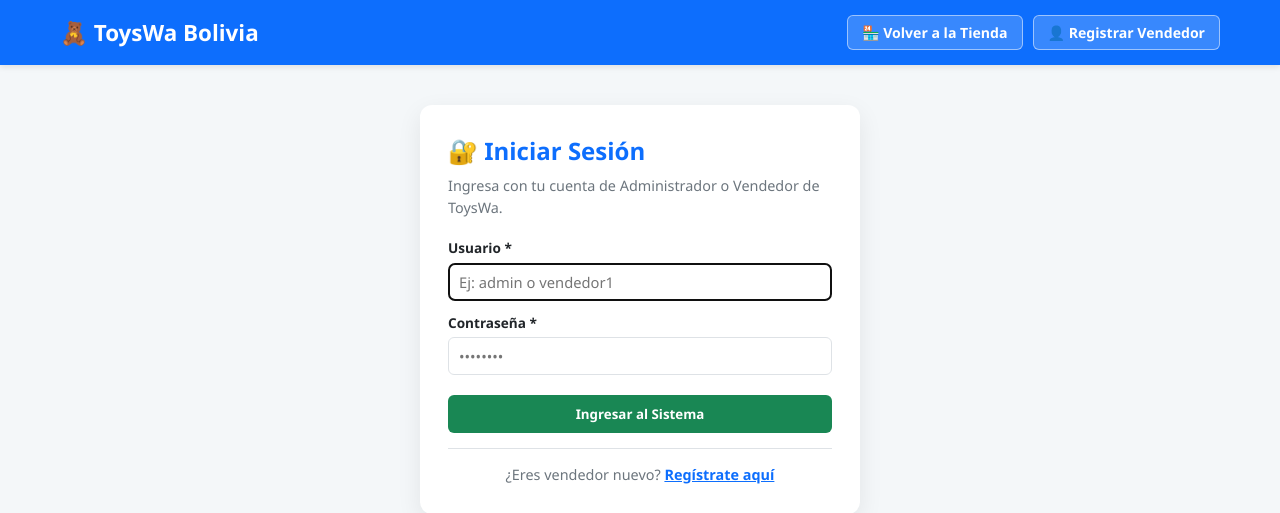
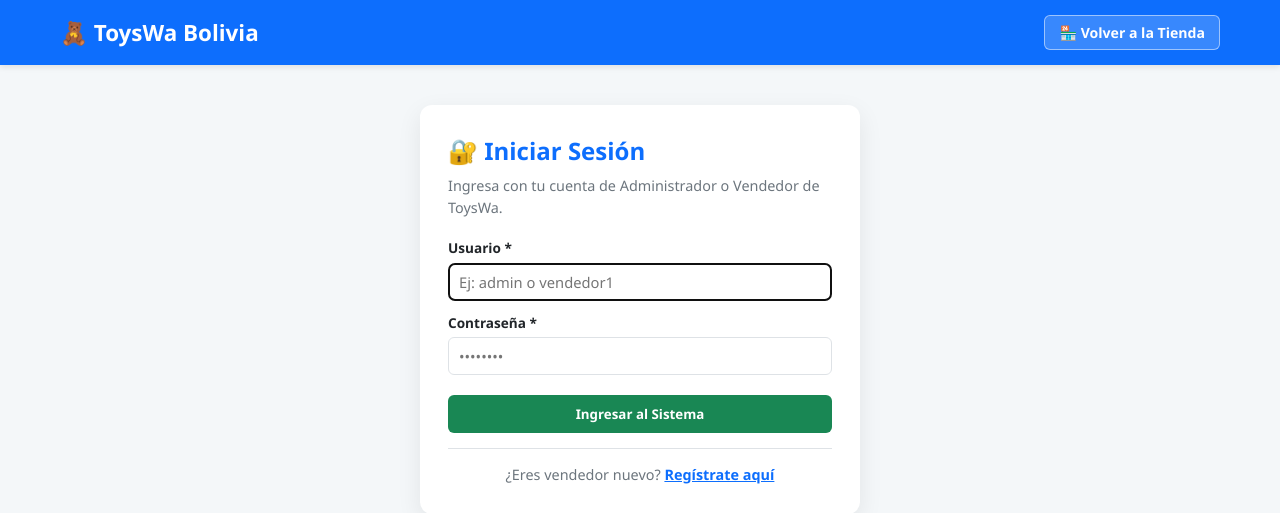
Before and after one commit to yhonnylequipe/toyswa, a PHP site: page /login.php in a window 1280 px wide. Shown: the top 513 px of the page. Run offline with PHP 8.4, Linux system fonts and the light colour scheme.

Commit message:
Update login.php

```diff
--- a/login.php
+++ b/login.php
@@ -74,7 +74,7 @@ if ($_SERVER['REQUEST_METHOD'] === 'POST') {
             <a href="index.php" class="logo">🧸 ToysWa Bolivia</a>
             <div class="nav-acciones">
                 <a href="index.php" class="btn-nav">🏪 Volver a la Tienda</a>
-                <a href="registro_vendedor.php" class="btn-nav">👤 Registrar Vendedor</a>
+
             </div>
         </div>
     </header>
```
